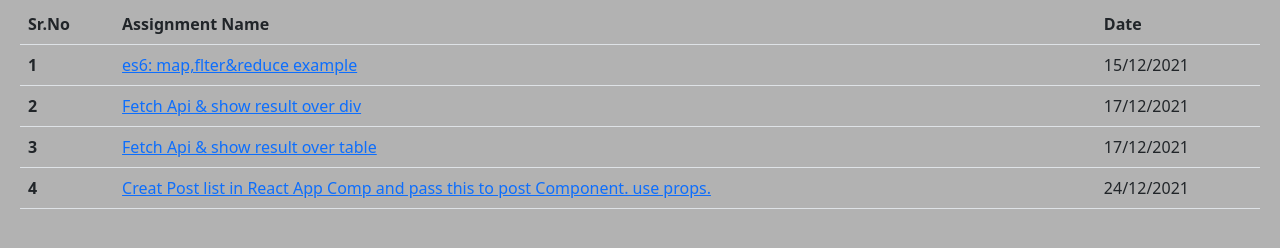
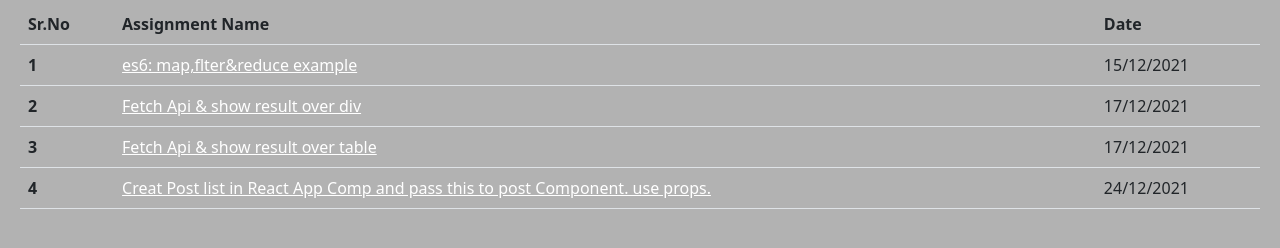
Before and after one commit to rupeshubhagat/react-js-training, a plain HTML site: page index.html in a window 1280 px wide. Shown: the part 92-340 px from the top of the page. Drawn offline with nearby package versions, Linux system fonts and the light colour scheme.

Commit message:
Working  on assignment 4 in react

```diff
--- a/index.html
+++ b/index.html
@@ -13,7 +13,7 @@
           color: #fff;
           font-size: 16px;
         }
-        th a{
+        td a{
             color: #ffffff;
         }
     </style>
```
Also changed, not shown: Assignment4.txt.
